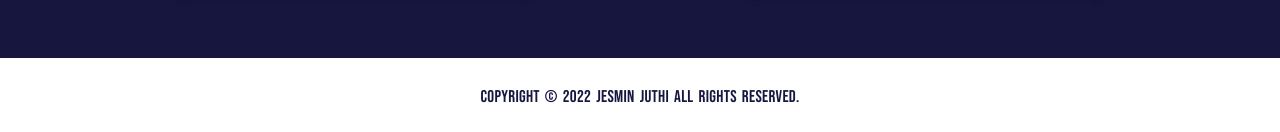
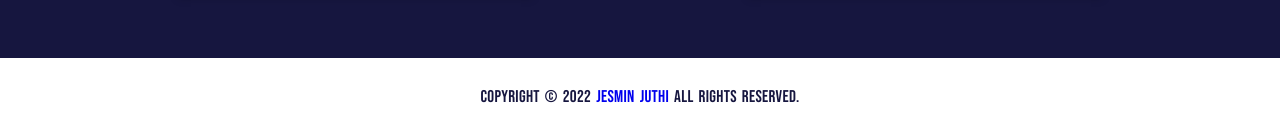
Before and after one commit to jesmin-juthi/portfolio-website-list, a plain HTML site: page index.html in a window 1280 px wide. Shown: the part 3147-3279 px from the top of the page. Drawn offline with Linux system fonts and the light colour scheme.

Commit message:
footer link added

```diff
--- a/index.html
+++ b/index.html
@@ -412,7 +412,7 @@
 	<footer>
 		<div class="container">
 			<div class="footer__copyright text-center">
-				<p class="capitalize">Copyright © 2022 Jesmin Juthi All Rights Reserved.</p>
+				<p class="capitalize">Copyright © 2022 <a href="https://juthijesmin.com/" target="_blank">Jesmin Juthi</a> All Rights Reserved.</p>
 			</div>
 		</div>
 	</footer>
```
